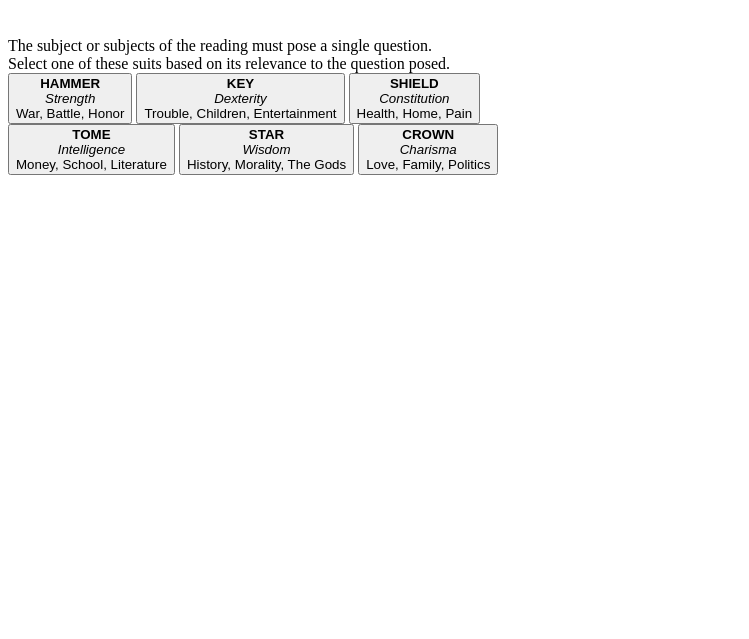
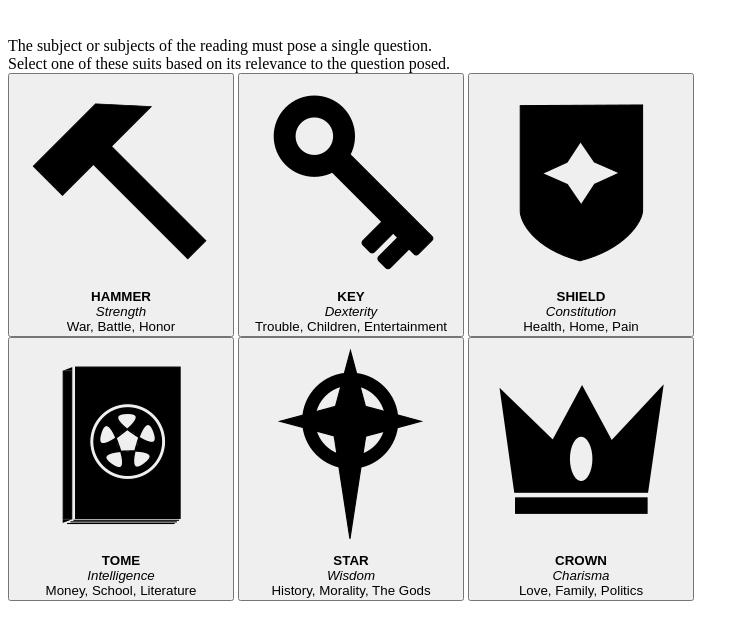
Before and after one commit to PidgeyThePirate/Harrow, a plain HTML site: page index.html in a window 1280 px wide. Shown: the part 61-700 px from the top of the page, without its empty margins (0-749 px from the left). Drawn offline with Linux system fonts and the light colour scheme.

Commit message:
Update index.html

```diff
--- a/index.html
+++ b/index.html
@@ -10,12 +10,12 @@
       <h1>Select Suit</h1><br/>
       The subject or subjects of the reading must pose a single question.<br/>
       Select one of these suits based on its relevance to the question posed.<br/>
-      <button id="strength"><b>HAMMER</b><br/><i>Strength</i><br/>War, Battle, Honor</button>
-      <button id="dexterity"><b>KEY</b><br/><i>Dexterity</i><br/>Trouble, Children, Entertainment</button>
-      <button id="constitution"><b>SHIELD</b><br/><i>Constitution</i><br/>Health, Home, Pain</button><br/>
-      <button id="intelligence"><b>TOME</b><br/><i>Intelligence</i><br/>Money, School, Literature</button>
-      <button id="wisdom"><b>STAR</b><br/><i>Wisdom</i><br/>History, Morality, The Gods</button>
-      <button id="charisma"><b>CROWN</b><br/><i>Charisma</i><br/>Love, Family, Politics</button>
+      <button id="strength"><img src="img/hammer.png" alt="Hammer"/><br/><b>HAMMER</b><br/><i>Strength</i><br/>War, Battle, Honor</button>
+      <button id="dexterity"><img src="img/key.png" alt="Key"/><br/><b>KEY</b><br/><i>Dexterity</i><br/>Trouble, Children, Entertainment</button>
+      <button id="constitution"><img src="img/shield.png" alt="Shield"/><br/><b>SHIELD</b><br/><i>Constitution</i><br/>Health, Home, Pain</button><br/>
+      <button id="intelligence"><img src="img/tome.png" alt="Tome"/><br/><b>TOME</b><br/><i>Intelligence</i><br/>Money, School, Literature</button>
+      <button id="wisdom"><img src="img/star.png" alt="Star"/><br/><b>STAR</b><br/><i>Wisdom</i><br/>History, Morality, The Gods</button>
+      <button id="charisma"><img src="img/crown.png" alt="Crown"/><br/><b>CROWN</b><br/><i>Charisma</i><br/>Love, Family, Politics</button>
     </div>
   </body>
 </html>
```
